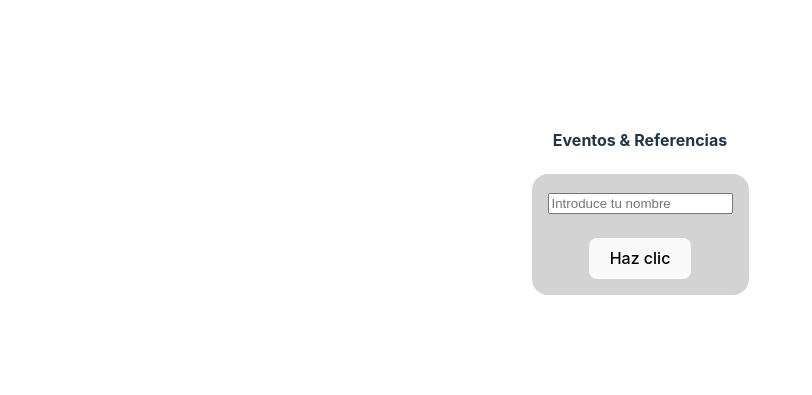
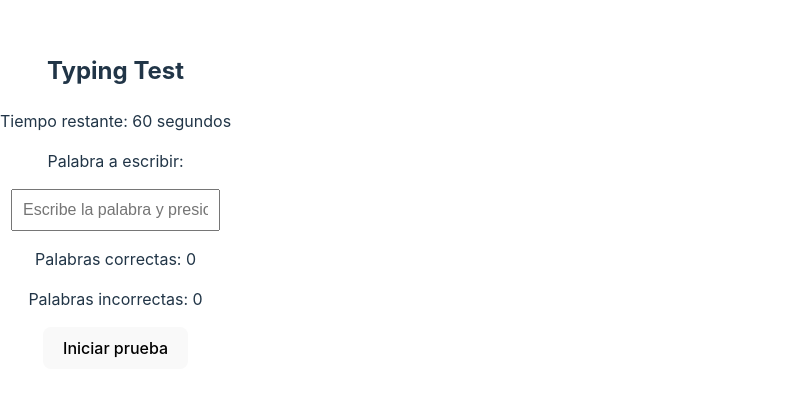
Before and after one commit to gorkavillara/react-19-noviembre-2024, a React (Vite) app: page / in a window 1280 px wide. Shown: the part 199-594 px from the top of the page, without its empty margins (0-812 px from the left). Built offline with nearby package versions, Linux system fonts and the light colour scheme.

Commit message:
typing test

```diff
--- a/src/App.tsx
+++ b/src/App.tsx
@@ -1,54 +1,91 @@
-import { useState } from "react"
-import "./App.css"
-import FormularioEjemplo from "./components/FormularioEjemplo"
-import ComponenteReferencias from "./components/ComponenteReferencias"
-import ComponenteEventos from "./components/ComponenteEventos"
-import ComponenteEventosTeclado from "./components/ComponenteEventosTeclado"
-import FormularioCards from "./components/FormularioCards"
+import React, { useState, useEffect, useRef } from "react";
 
+const wordsArray = [
+  "react", "javascript", "typescript", "programming", "function", "component",
+  "state", "props", "effect", "hook", "array", "object", "variable", "constant",
+  "keyboard", "mouse", "display", "screen", "debugging", "development"
+];
 
 function App() {
-  const [nombre, setNombre] = useState("")
-  function handleClick() {
-    console.log("handleClick")
-  }
-  // function devuelveFuncion() {
-  //   return () => {
-  //     console.log("función dentro de la función")
-  //   }
-  // }
-  const handleSubmit = (evento: React.FormEvent) => {
-    evento.preventDefault()
-    console.log(evento)
-    // Aquí hacemos las llamadas necesarias a las API
-    // fetch('https://api.pruebas.com/usuarios', {
-    //   method: "POST",
-    //   body: JSON.stringify({})
-    // })
-    console.log("He enviado el formulario")
-  }
-  const handleChange = (evento: React.ChangeEvent<HTMLInputElement>) => {
-    console.log(evento.target.value)
-    setNombre(evento.target.value)
-  }
+  const [currentWord, setCurrentWord] = useState<string>("");
+  const [inputText, setInputText] = useState<string>("");
+  const [correctCount, setCorrectCount] = useState<number>(0);
+  const [incorrectCount, setIncorrectCount] = useState<number>(0);
+  const [timeLeft, setTimeLeft] = useState<number>(60);
+  const [isRunning, setIsRunning] = useState<boolean>(false);
+  const charactersTyped = useRef<number>(0);
+
+  const getRandomWord = () => {
+    const randomIndex = Math.floor(Math.random() * wordsArray.length);
+    return wordsArray[randomIndex];
+  };
+
+  const startTest = () => {
+    setInputText("");
+    setCorrectCount(0);
+    setIncorrectCount(0);
+    setTimeLeft(60);
+    charactersTyped.current = 0;
+    setCurrentWord(getRandomWord());
+    setIsRunning(true);
+  };
+
+  const handleInputChange = (e: React.ChangeEvent<HTMLInputElement>) => {
+    setInputText(e.target.value);
+  };
+
+  const handleKeyPress = (e: React.KeyboardEvent<HTMLInputElement>) => {
+    if (e.key === "Enter") {
+      if (inputText.trim() === currentWord) {
+        setCorrectCount((prev) => prev + 1);
+        charactersTyped.current += inputText.trim().length;
+      } else {
+        setIncorrectCount((prev) => prev + 1);
+      }
+      setInputText("");
+      setCurrentWord(getRandomWord());
+    }
+  };
+
+  useEffect(() => {
+    if (isRunning && timeLeft > 0) {
+      const timer = setInterval(() => {
+        setTimeLeft((prevTime) => prevTime - 1);
+      }, 1000);
+
+      return () => clearInterval(timer);
+    } else if (timeLeft === 0) {
+      setIsRunning(false);
+      alert(
+        `¡Enhorabuena! Tiempo terminado.
+        Palabras correctas: ${correctCount},
+        Palabras incorrectas: ${incorrectCount},
+        Caracteres por minuto: ${charactersTyped.current}`
+      );
+    }
+  }, [isRunning, timeLeft, correctCount, incorrectCount]);
+
   return (
-    <div>
-      <h4>Eventos & Referencias</h4>
-      <FormularioCards />
-      {/* <ComponenteEventosTeclado /> */}
-      {/* <ComponenteEventos /> */}
-      {/* <ComponenteReferencias /> */}
-      {/* <FormularioEjemplo /> */}
-      {/* <button onClick={handleClick}>Haz clic</button> */}
-      {/* <button onClick={handleClick()}>Haz clic</button> */}
-      {/* <button onClick={() => console.log("Evento")}>Haz clic</button> */}
-      {/* <button onClick={devuelveFuncion()}>Funcion generadora</button> */}
-      {/* <form onSubmit={handleSubmit}>
-        <input type="text" value={nombre} onChange={handleChange} />
-        <button type="submit">Enviar</button>
-      </form> */}
+    <div style={{ textAlign: "center" }}>
+      <h2>Typing Test</h2>
+      <p>Tiempo restante: {timeLeft} segundos</p>
+      <p>Palabra a escribir:</p>
+      <blockquote>{currentWord}</blockquote>
+      <input
+        type="text"
+        value={inputText}
+        onChange={handleInputChange}
+        onKeyDown={handleKeyPress}
+        placeholder="Escribe la palabra y presiona Enter"
+        style={{ width: "80%", padding: "10px", fontSize: "16px" }}
+      />
+      <p>Palabras correctas: {correctCount}</p>
+      <p>Palabras incorrectas: {incorrectCount}</p>
+      {!isRunning && (
+        <button onClick={startTest}>Iniciar prueba</button>
+      )}
     </div>
-  )
+  );
 }
 
-export default App
+export default App;
```
Also changed, not shown: 1 other file (tests, documents, lock files or other folders).
